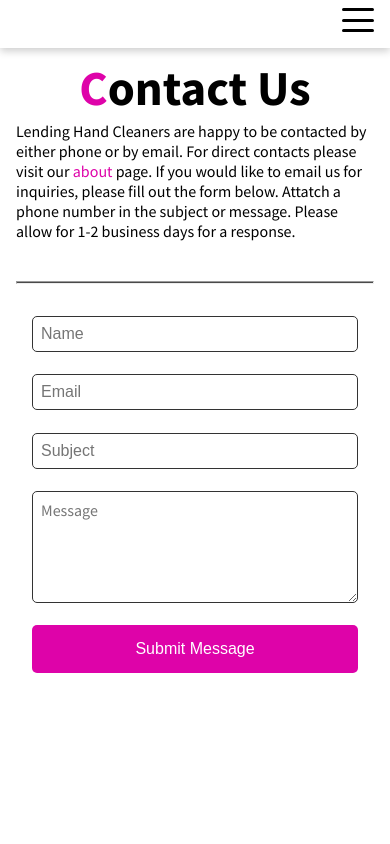
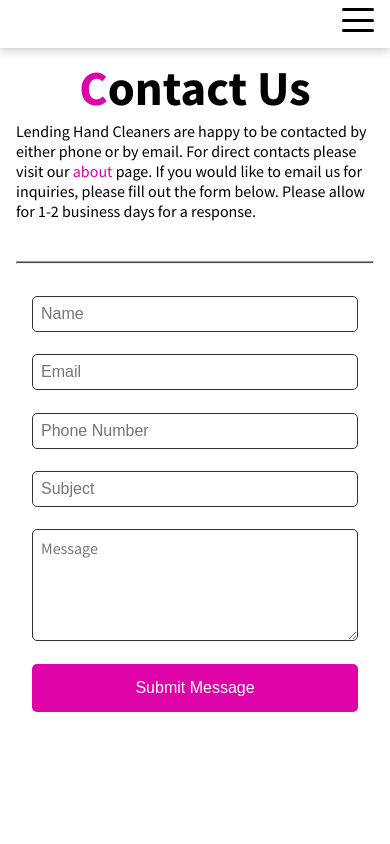
Before and after one commit to DevLikeMike/lending-hand-cleaners, a Next.js app: page /contact in a window 390 px wide. Shown: the top 844 px of the page. Built offline with nearby package versions, Linux system fonts and the light colour scheme; no server answers.

Commit message:
added phone to contact form, adjusted styling for phone about section

```diff
--- a/pages/api/contact.js
+++ b/pages/api/contact.js
@@ -4,7 +4,7 @@ export default async (req, res) => {
   // Check to make sure method is post
   if (req.method === "POST") {
     // Destruct the body information
-    const { name, email, message, subject } = req.body;
+    const { name, email, message, subject, phone } = req.body;
 
     // Build transporter for nodemailer (Boilerplate)
     const transporter = nodemailer.createTransport({
@@ -27,6 +27,7 @@ export default async (req, res) => {
         subject: `${subject}`,
         html: `<p>New Form Submission from your site</p>
         <p><strong>Name: </strong> ${name} </p>
+        <p><strong>Phone: </strong> ${phone} </p>
         <p><strong>Email: </strong> ${email} </p>
         <p><strong>Message: </strong> ${message} </p>
 
--- a/pages/contact.js
+++ b/pages/contact.js
@@ -9,7 +9,6 @@ const Contact = () => {
   const {
     register,
     handleSubmit,
-    reset,
     formState: { errors },
   } = useForm();
 
@@ -18,7 +17,7 @@ const Contact = () => {
 
   // onSubmit for react form hook ASYNC
   const onSubmit = async (data) => {
-    let { name, email, message, subject } = data;
+    let { name, email, message, subject, phone } = data;
     // Hit api/contact endpoint from built in api page using fetch
     const res = await fetch(`${NEXT_URL}/api/contact`, {
       method: "POST",
@@ -30,6 +29,7 @@ const Contact = () => {
         email: email,
         message: message,
         subject: subject,
+        phone: phone,
       }),
     });
 
@@ -49,9 +49,8 @@ const Contact = () => {
             Lending Hand Cleaners are happy to be contacted by either phone or
             by email. For direct contacts please visit our{" "}
             <a href='/about'>about</a> page. If you would like to email us for
-            inquiries, please fill out the form below. Attatch a phone number in
-            the subject or message. Please allow for 1-2 business days for a
-            response.
+            inquiries, please fill out the form below. Please allow for 1-2
+            business days for a response.
           </p>
           <hr className='section-hr' />
           <form
@@ -92,6 +91,22 @@ const Contact = () => {
               })}
             />
             <span>{errors?.email?.message}</span>
+            <input
+              type='text'
+              name='phone'
+              placeholder='Phone Number'
+              {...register("phone", {
+                required: {
+                  value: true,
+                  message: "You must enter a phone number.",
+                },
+                maxLength: {
+                  value: 20,
+                  message: "Phone Number cannot be longer than 20 characters.",
+                },
+              })}
+            />
+            <span>{errors?.phone?.message}</span>
             <input
               type='text'
               name='subject'
--- a/styles/_about.scss
+++ b/styles/_about.scss
@@ -28,6 +28,11 @@
 
   .phone {
     font-size: 1.4rem;
+    flex-direction: column;
+
+    @media (min-width: 768px) {
+      flex-direction: row;
+    }
   }
 
   div {
--- a/styles/_contact.scss
+++ b/styles/_contact.scss
@@ -56,6 +56,7 @@
 
     input[type="submit"]:hover {
       cursor: pointer;
+      transform: scale(0.95);
     }
 
     span {
```
